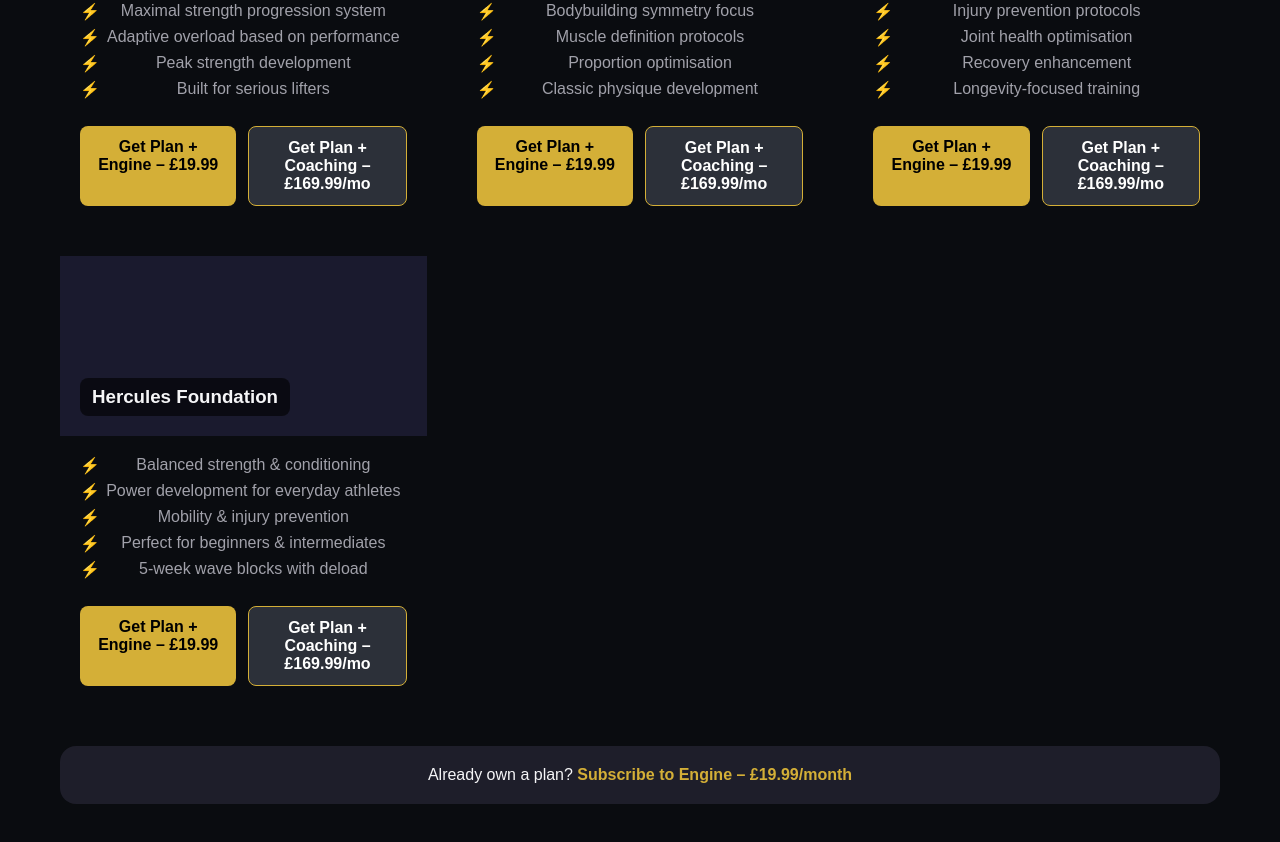
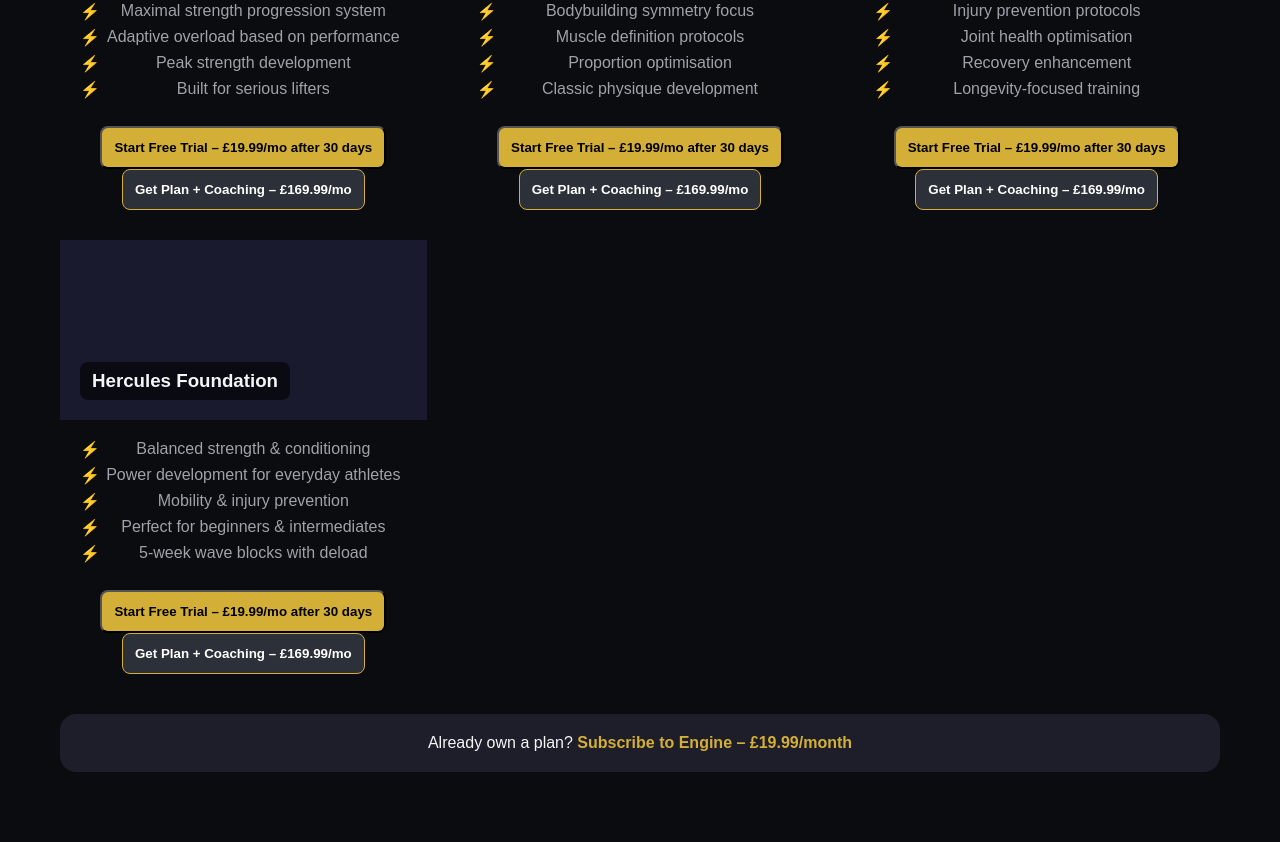
Before and after one commit to lukeSPYwalker420/Forge-of-Olympus, a React (Vite) app in the folder frontend/: page / in a window 1280 px wide. Shown: the part 1940-2782 px from the top of the page. Built offline with nearby package versions, Linux system fonts and the light colour scheme.

Commit message:
Add files via upload

```diff
--- a/frontend/src/Home.jsx
+++ b/frontend/src/Home.jsx
@@ -40,6 +40,42 @@ export default function Home() {
   } catch (err) {
     console.error(err);
     setModalMessage("Network error. Please try again.");
+  }
+};
+
+const handleSubscribe = async (programName) => {
+  // Get user email (if logged in)
+  const email = localStorage.getItem("userEmail") || "";
+  if (!email) {
+    // If not logged in, ask for email first
+    const userEmail = prompt("Enter your email to start your free trial:");
+    if (!userEmail) return;
+    localStorage.setItem("userEmail", userEmail);
+  }
+
+  try {
+    const response = await fetch("/api/create-checkout-session", {
+      method: "POST",
+      headers: { "Content-Type": "application/json" },
+      body: JSON.stringify({
+        programName,
+        email: localStorage.getItem("userEmail")
+      })
+    });
+    const { url } = await response.json();
+    window.location.href = url; // eslint-disable-line react-hooks/immutability
+  } catch (err) {
+    console.error(err);
+    alert("Something went wrong. Please try again.");
+  }
+};
+
+const handleCoaching = (programName) => {
+  // For coaching, you can either:
+  // Option 1: Keep the old Stripe link (no free trial needed)
+  const program = programs.find(p => p.title === programName);
+  if (program && program.coachingLink) {
+    window.location.href = program.coachingLink;
   }
 };
 
@@ -182,14 +218,18 @@ export default function Home() {
                     <li key={f}>{f}</li>
                   ))}
                 </ul>
-                <div className="program-buttons">
-                  <a href={p.oneTimeLink} className="btn-plan">
-                    Get Plan + Engine – £19.99
-                  </a>
-                  <a href={p.coachingLink} className="btn-coaching">
-                    Get Plan + Coaching – £169.99/mo
-                  </a>
-                </div>
+                <button
+                  onClick={() => handleSubscribe(p.title)}
+                  className="btn-plan"
+                >
+                  Start Free Trial – £19.99/mo after 30 days
+                </button>
+                <button
+                  onClick={() => handleCoaching(p.title)}
+                  className="btn-coaching"
+                >
+                  Get Plan + Coaching – £169.99/mo
+                </button>
               </div>
             ))}
           </div>
```
